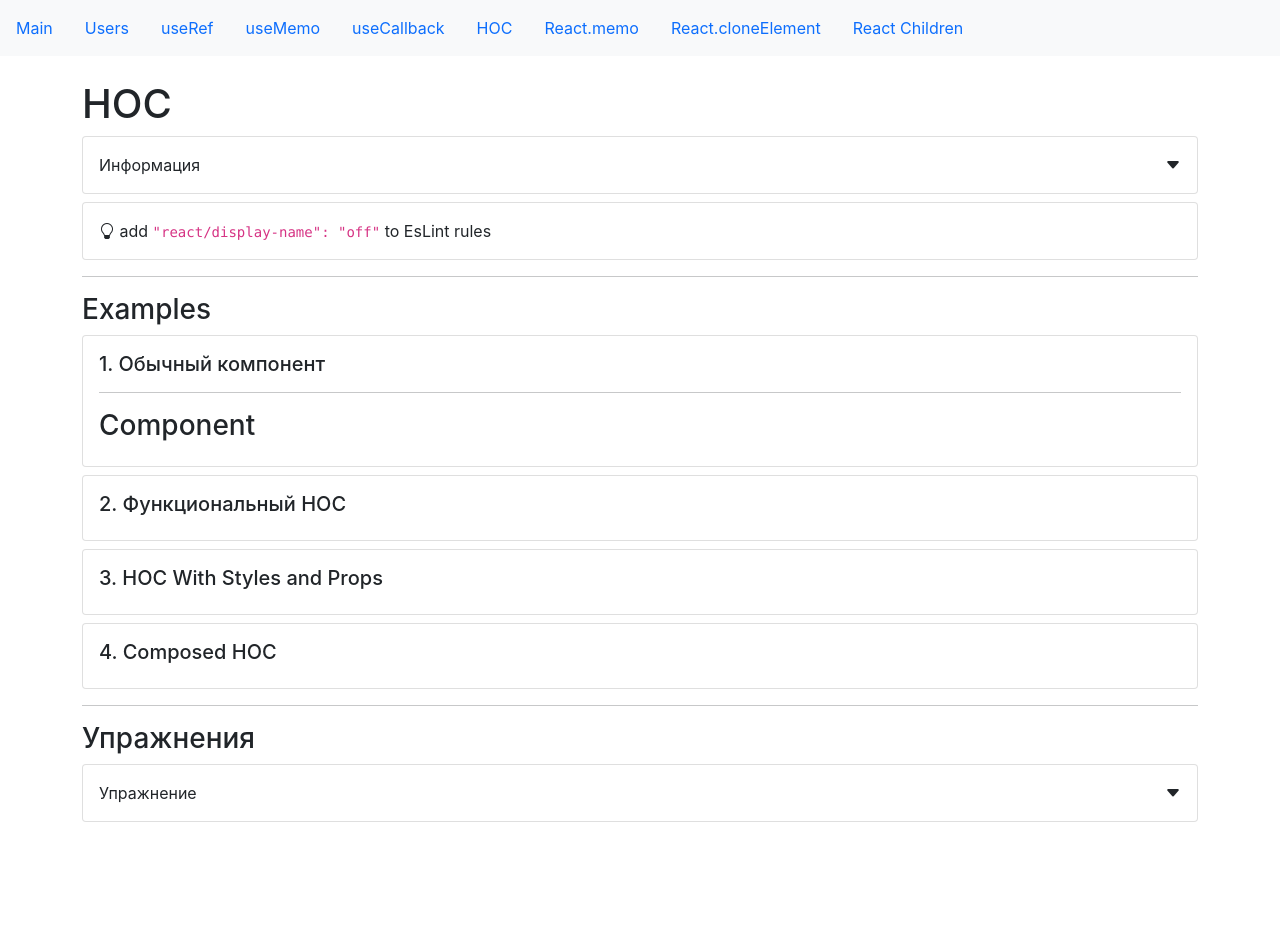
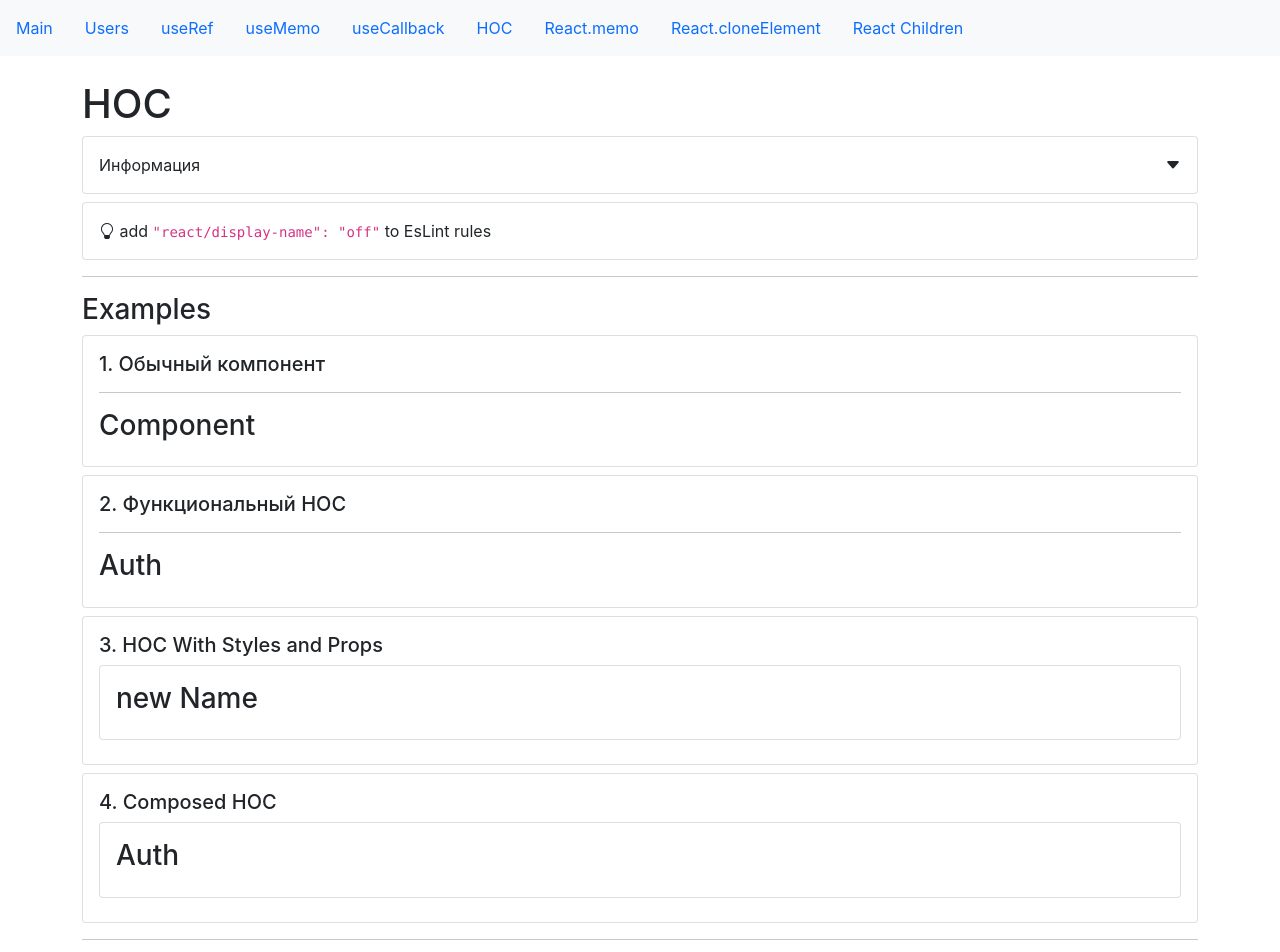
Before and after one commit to AndrewPerepelkin/extended-hooks, a React (Create React App) app: page /hoc in a window 1280 px wide. Shown: the top 952 px of the page. Before the commit the page ends 890 px from the top, so only its background shows below. Built offline with nearby package versions, Linux system fonts and the light colour scheme.

Commit message:
feat: added higher-order component examples

```diff
--- a/src/app/components/examples/hoc/hocExample.jsx
+++ b/src/app/components/examples/hoc/hocExample.jsx
@@ -4,7 +4,13 @@ import Component from "./someComponent";
 import CardWrapper from "../../common/Card";
 import SmallTitle from "../../common/typografy/smallTitle";
 import Divider from "../../common/divider";
+import withLogin from "./withLogin";
+import withPropsStyles from "./withPropsStyles";
+
 const HOCExample = () => {
+    const ComponentWithAuth = withLogin(Component);
+    const ComponentWithPropsStyles = withPropsStyles(Component);
+    const ComposedComponent = withPropsStyles(ComponentWithAuth);
     return (
         <>
             <CardWrapper>
@@ -14,12 +20,16 @@ const HOCExample = () => {
             </CardWrapper>
             <CardWrapper>
                 <SmallTitle>2. Функциональный HOC</SmallTitle>
+                <Divider />
+                <ComponentWithAuth />
             </CardWrapper>
             <CardWrapper>
                 <SmallTitle>3. HOC With Styles and Props</SmallTitle>
+                <ComponentWithPropsStyles />
             </CardWrapper>
             <CardWrapper>
                 <SmallTitle>4. Composed HOC</SmallTitle>
+                <ComposedComponent />
             </CardWrapper>
         </>
     );
--- /dev/null
+++ b/src/app/components/examples/hoc/withLogin.jsx
@@ -0,0 +1,11 @@
+import React from "react";
+import Subtitle from "../../common/typografy/subtitle";
+
+const withLogin = (Component) => (props) => {
+    const isLogin = localStorage.getItem("auth");
+    return (
+        <>{isLogin ? <Component {...props} /> : <Subtitle>Auth</Subtitle>}</>
+    );
+};
+
+export default withLogin;
--- /dev/null
+++ b/src/app/components/examples/hoc/withPropsStyles.jsx
@@ -0,0 +1,12 @@
+import React from "react";
+import CardWrapper from "../../common/Card";
+
+const withPropsStyles = (Component) => (props) => {
+    return (
+        <CardWrapper>
+            <Component {...props} name="new Name" />
+        </CardWrapper>
+    );
+};
+
+export default withPropsStyles;
--- a/src/app/components/examples/useCallback/useCallBackExample.jsx
+++ b/src/app/components/examples/useCallback/useCallBackExample.jsx
@@ -11,7 +11,7 @@ const UseCallBackExample = () => {
     // Without useCallback
     const withoutCallback = useRef(0);
     const validateWithoutCallback = (data) => {
-        console.log(data);
+        // console.log(data);
     };
     useEffect(() => {
         withoutCallback.current++;
@@ -20,7 +20,7 @@ const UseCallBackExample = () => {
     // With useCallback
     const withCallback = useRef(0);
     const validateWithCallback = useCallback((data) => {
-        console.log(data);
+        // console.log(data);
     }, []);
     useEffect(() => {
         withCallback.current++;
```
Also changed, not shown: .eslintrc.js.
